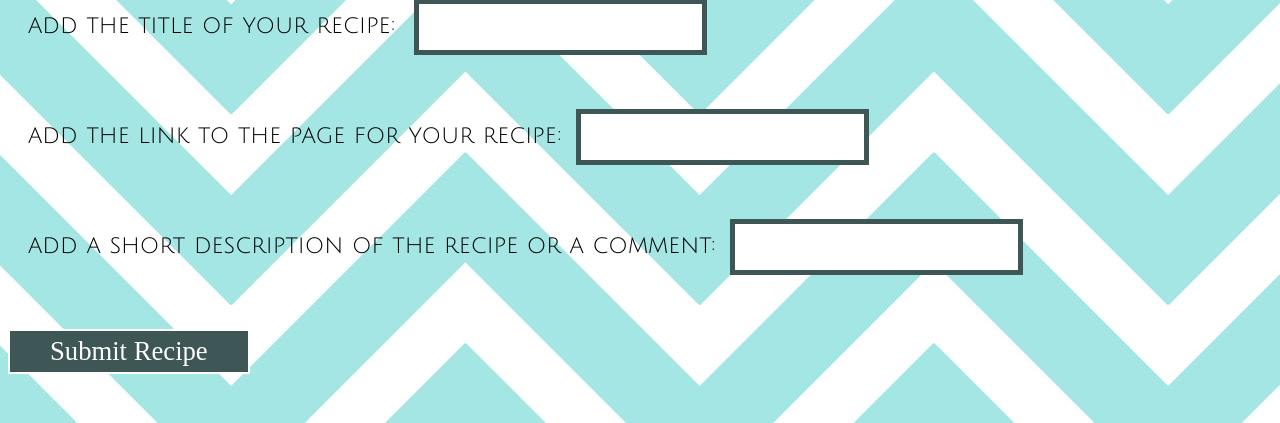
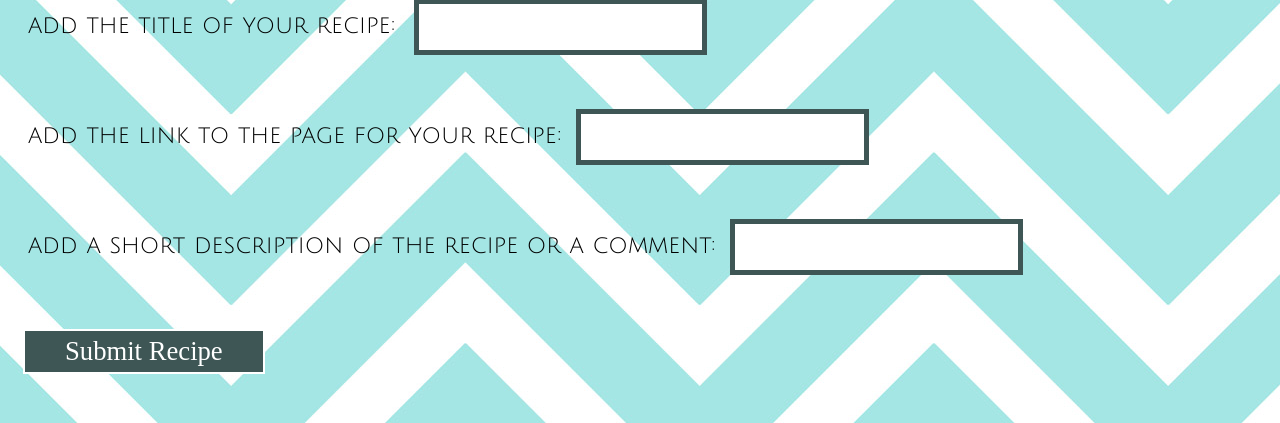
Before and after one commit to smewcat/cssi, a Python web app: template templates/userinput.html in a window 1280 px wide. Shown: the part 377-800 px from the top of the page. Run offline with Jinja, Linux system fonts and the light colour scheme; the template is opened without the code that fills it, so the values that code supplies are empty; some web fonts are replaced.

Commit message:
fixed button margin

```diff
--- a/resources/finalapp.css
+++ b/resources/finalapp.css
@@ -108,6 +108,19 @@ a:hover {
 
 
 
+
+
+/* User Input Page */
+
+#submitrecipe {
+  margin-left: 15px;
+}
+
+
+
+
+
+
 /* Food Pages */
 
 .foodImg {
--- a/templates/userinput.html
+++ b/templates/userinput.html
@@ -43,7 +43,7 @@
         <input type='text' name='Description' class='ingredientBox'></input>
         <br><br><br><br>
 
-        <input type='submit' value='Submit Recipe' class="inputButton">
+        <input type='submit' value='Submit Recipe' class="inputButton" id='submitrecipe'>
         <br>
         <br>
       </form>
```
